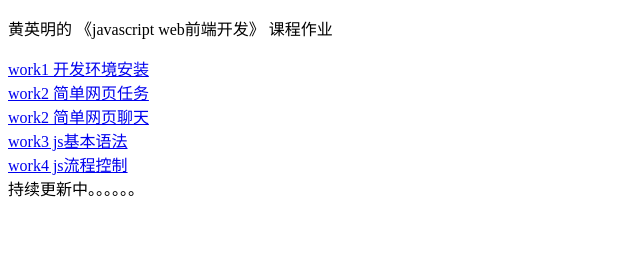
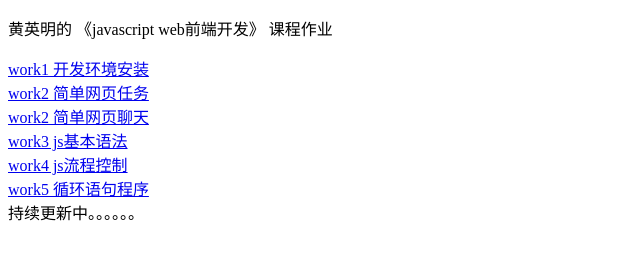
Before and after one commit to xiaoming-been/jswork, a plain HTML site: page index.html in a window 1280 px wide. Shown: the whole page, without its empty margins (0-640 px from the left). Drawn offline with Linux system fonts and the light colour scheme.

Commit message:
index.html

```diff
--- a/index.html
+++ b/index.html
@@ -11,6 +11,7 @@
         <a href='work2/dialog box.html'>work2 简单网页聊天</a><br>
         <a href='work3/index.html'>work3 js基本语法</a><br>
         <a href='work4/index.html'>work4 js流程控制</a><br>
+        <a href='work5/index.html'>work5 循环语句程序</a><br>
         持续更新中。。。。。。
     </body>
 </html>
```
